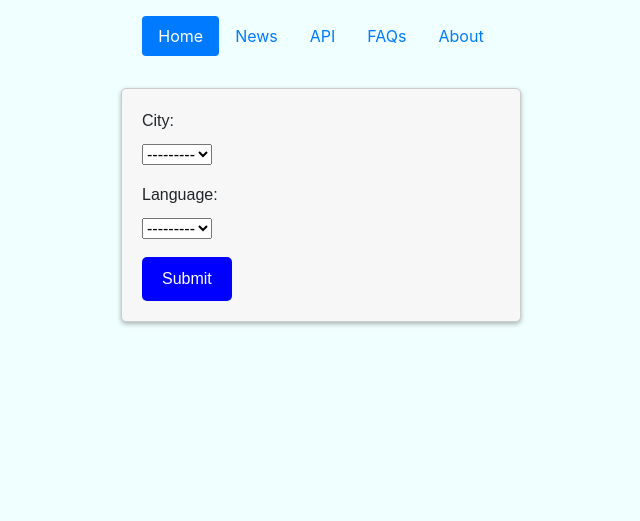
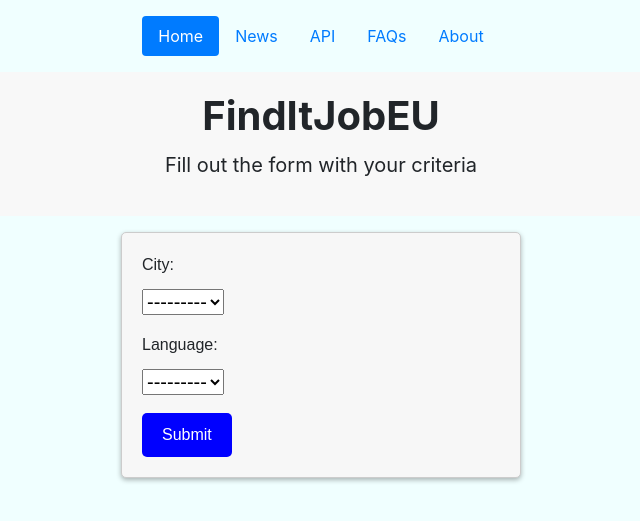
Before and after one commit to pinballtec/Django-Scrapy, a Django app: page /scrapping_app/home/ in a window 1280 px wide. Shown: the top 521 px of the page, without its empty margins (319-959 px from the left). Run offline with Django 3.2, Linux system fonts and the light colour scheme; data that the repository does not hold is empty.

Commit message:
refractoring home page + tests

```diff
--- a/scraping_service/scrapping/templates/scrapping/home.html
+++ b/scraping_service/scrapping/templates/scrapping/home.html
@@ -3,29 +3,13 @@
 <title>{% block title %}Home Page{% endblock %}</title>
 <html lang="en">
     {% block content %}
-    <!--    <p>Objects: {{object_list}}</p>-->
-            {% for obj in object_list %}
-              <div class="card mb-4">
-                <div class="row g-0">
-                  <div class="col-md-4">
-                    <img src="https://github.com/twbs.png" alt="twbs" width="100%" class="rounded-start">
-                  </div>
-                  <div class="col-md-8">
-                    <div class="card-body px-4 py-3">
-                      <h5 class="card-title mb-1">{{ obj.title }}</h5>
-                      <h6 class="card-subtitle mb-3 text-muted">{{ obj.company }}</h6>
-                      <p class="card-text mb-2">{{ obj.description }}</p>
-                      <p class="card-text mb-2"><small class="text-muted">{{ obj.city.name }}</small></p>
-                      <p class="card-text"><small class="text-muted">{{ obj.time_stamp|date:"F j, Y, g:i a" }}</small></p>
-                      <a href="{{ obj.urls }}" target="_blank" class="btn btn-primary btn-sm mt-2">Apply</a>
+                    <div class="header">
+                        <h2>FindItJobEU</h2>
+                        <p>Fill out the form with your criteria</p>
                     </div>
-                  </div>
-                </div>
-              </div>
-            {% endfor %}
 
                     <div class="mt-3">
-                        <form method="GET" action="">
+                        <form method="GET" action="{% url 'list' %}">
                             {{form.as_p}}
                             <div class="mt-1">
                               <input type="submit" value="Submit">
--- a/scraping_service/scrapping/urls.py
+++ b/scraping_service/scrapping/urls.py
@@ -1,6 +1,7 @@
 from django.urls import path
-from .views import HomeView
+from .views import HomeView, ListView
 
 urlpatterns = [
+    path('list/', ListView.as_view(), name='list'),
     path('home/', HomeView.as_view(), name='home')
 ]
--- a/scraping_service/scrapping/views.py
+++ b/scraping_service/scrapping/views.py
@@ -6,6 +6,15 @@ from .forms import FindForm
 
 
 class HomeView(View):
+    def get(self, request, *args, **kwargs):
+        print(request.GET)
+        form = FindForm()
+        return render(request,
+                      'scrapping/home.html',
+                      {'form': form})
+
+
+class ListView(View):
     def get(self, request, *args, **kwargs):
         print(request.GET)
         form = FindForm()
@@ -21,5 +30,5 @@ class HomeView(View):
                 _filter['language__name'] = programming_language
             qs = Job_Offers.objects.filter(**_filter).order_by('-time_stamp')
         return render(request,
-                      'scrapping/home.html',
+                      'scrapping/list.html',
                       {'object_list': qs, 'form': form})
--- a/scraping_service/static/style/style.css
+++ b/scraping_service/static/style/style.css
@@ -45,3 +45,19 @@ input[type="submit"]:hover {
   border-style: ridge;
   color: black;
 }
+
+.header {
+  background-color: #F8F8F8;
+  text-align: center;
+  padding: 20px;
+}
+
+h2 {
+  font-size: 40px;
+  font-weight: bold;
+  margin-bottom: 10px;
+}
+
+p {
+  font-size: 20px;
+}
```
Also changed, not shown: scraping_service/scrapping/templates/scrapping/list.html (added, +38 -0 lines), scraping_service/scrapping/tests/test_views.py (+28 -6 lines).
